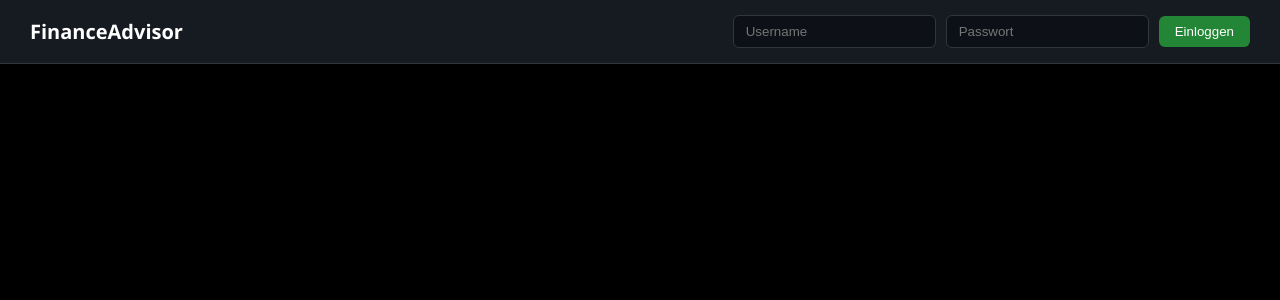
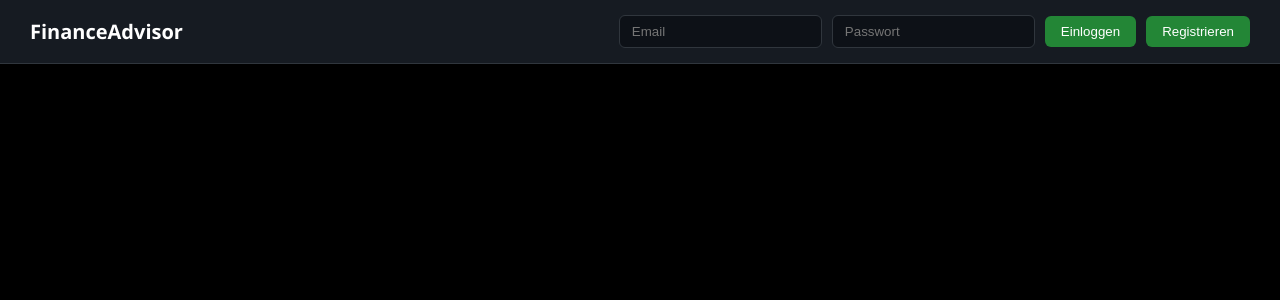
Before and after one commit to vincentkoenig/FinanceAdvisor, a Flask app: page / in a window 1280 px wide. Shown: the top 300 px of the page. Run offline with Flask 3, Linux system fonts and the light colour scheme.

Commit message:
Add frontend HTML with login and register

```diff
--- a/templates/index.html
+++ b/templates/index.html
@@ -12,11 +12,12 @@
     <nav class="navbar">
         <span class="navbar-brand">FinanceAdvisor</span>
 
-        <!-- Login direkt in der Navbar -->
+        <!-- Login/Registrierung direkt in der Navbar -->
         <div class="navbar-login">
-            <input type="text" id="username" placeholder="Username">
+            <input type="email" id="email" placeholder="Email">
             <input type="password" id="password" placeholder="Passwort">
             <button onclick="login()">Einloggen</button>
+            <button onclick="register()">Registrieren</button>
         </div>
     </nav>
 
```
